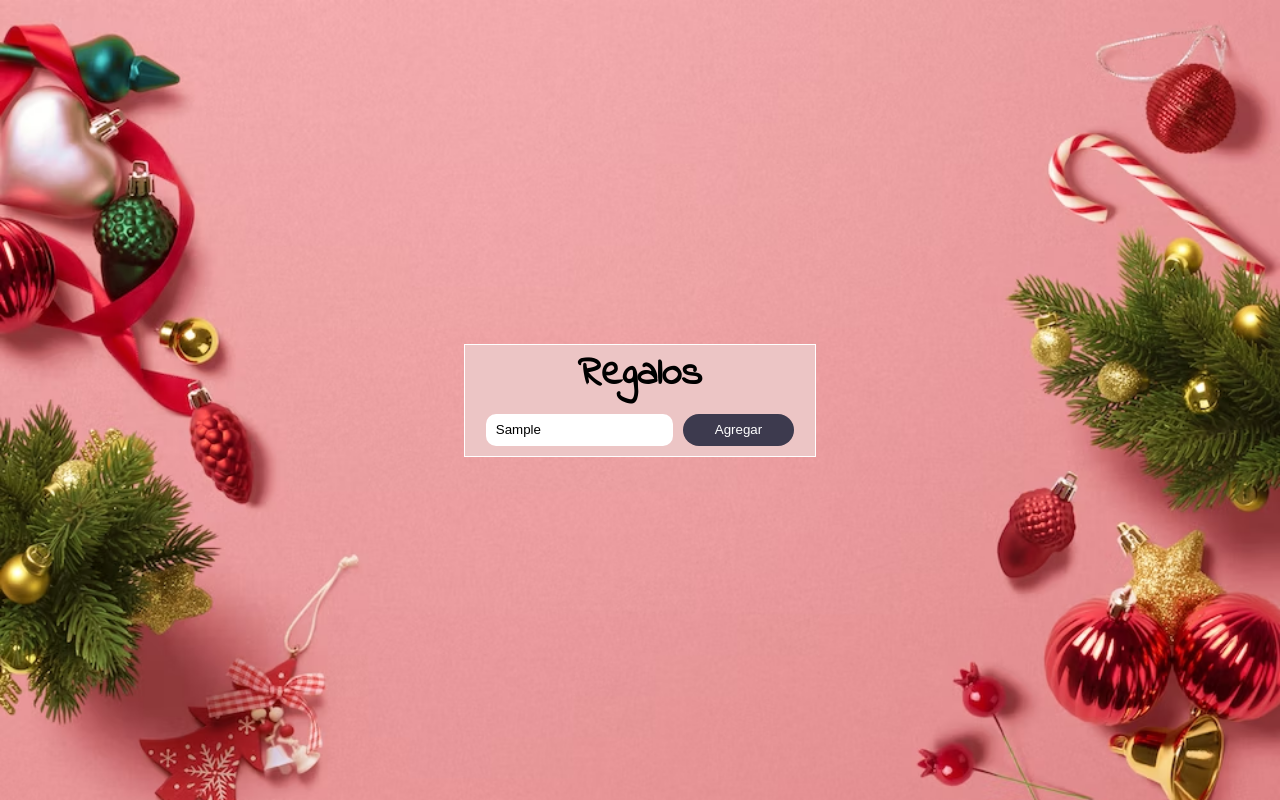
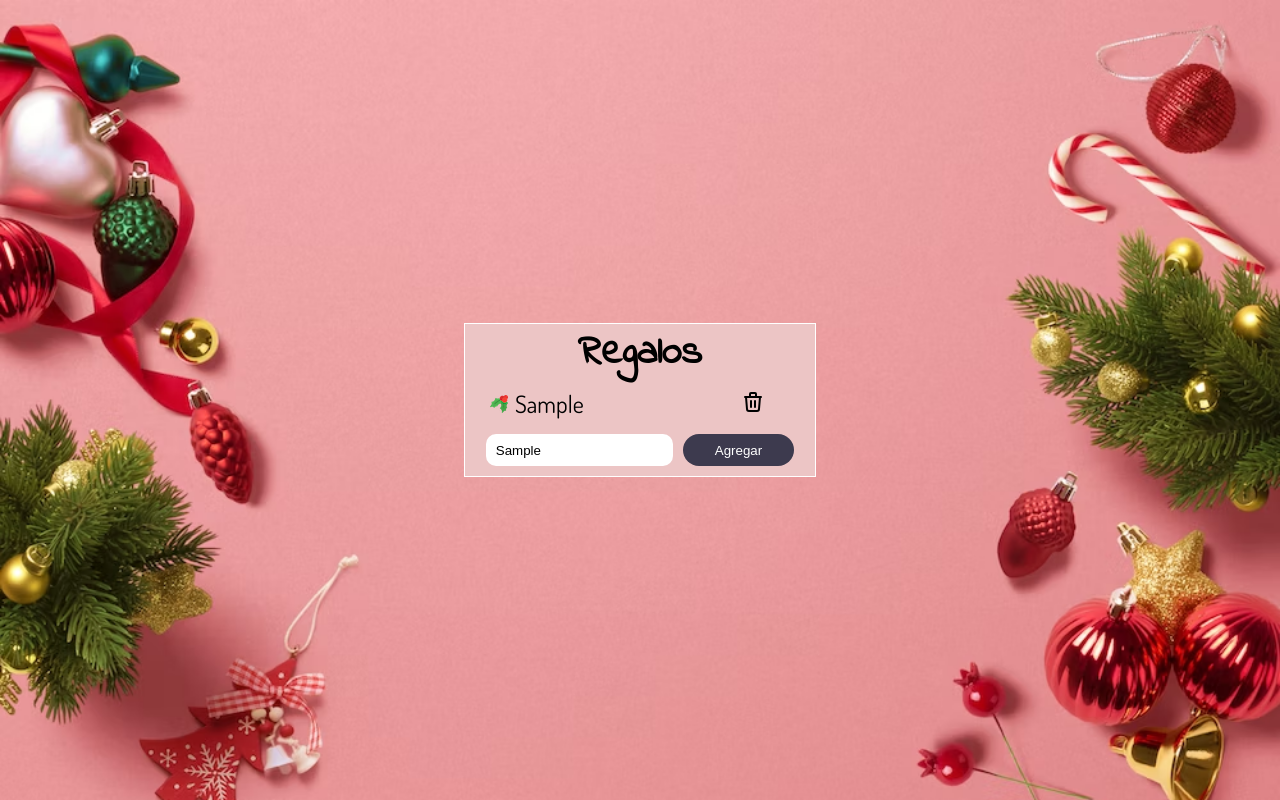
Before and after one commit to alejoevilches/adviency, a React (Vite) app: page / in a window 1280 px wide. Both pictures are taken after typing "Sample" into the empty fields and a click on the button "Agregar". Built offline with nearby package versions, Linux system fonts and the light colour scheme.

Commit message:
fix hook issue

```diff
--- a/src/App.jsx
+++ b/src/App.jsx
@@ -1,8 +1,9 @@
 import "./App.css";
 import { useGiftList } from "./hooks/useGiftList";
+import { IconTrash } from "@tabler/icons-react";
 
 export function App(){
-    const {giftList, addToGiftList, removeFromGiftlist}=useGiftList();
+    const {giftList, addToGiftList, removeFromGiftList}=useGiftList();
     const handleSubmit=(e)=>{
         e.preventDefault();
         const gift=e.target[0].value;
@@ -13,7 +14,16 @@ export function App(){
             <section className="giftsContainer">
                 <h1>Regalos</h1>
                 <ul>
-
+                    {giftList.map(el=>{
+                        return (
+                            <article key={el}>
+                                <li>
+                                    <p>{el}</p>
+                                </li>
+                                <button className="deleteButton" onClick={()=>removeFromGiftList(el)}><IconTrash/></button>
+                            </article>
+                        )
+                    })}
                 </ul>
                 <form onSubmit={handleSubmit}>
                     <input type="text" placeholder="Ingresá tu regalo" />
--- a/src/hooks/useGiftList.jsx
+++ b/src/hooks/useGiftList.jsx
@@ -4,13 +4,13 @@ export const useGiftList=()=>{
     const [giftList, setGiftList]=useState([]);
     const addToGiftList=(el)=>{
         const newGiftList=[...giftList, el];
-        console.log(newGiftList);
         setGiftList(newGiftList);
     }
-    const remoteFromGiftList=(el)=>{
-        const i=giftList.indexOf(el);
-        const newGiftList=giftList.splice(i,1);
+    const removeFromGiftList=(el)=>{
+        const newGiftList=[...giftList];
+        const i=newGiftList.indexOf(el);
+        newGiftList.splice(i,1);
         setGiftList(newGiftList);
     }
-    return {giftList, addToGiftList, remoteFromGiftList}
+    return {giftList, addToGiftList, removeFromGiftList}
 }
```
